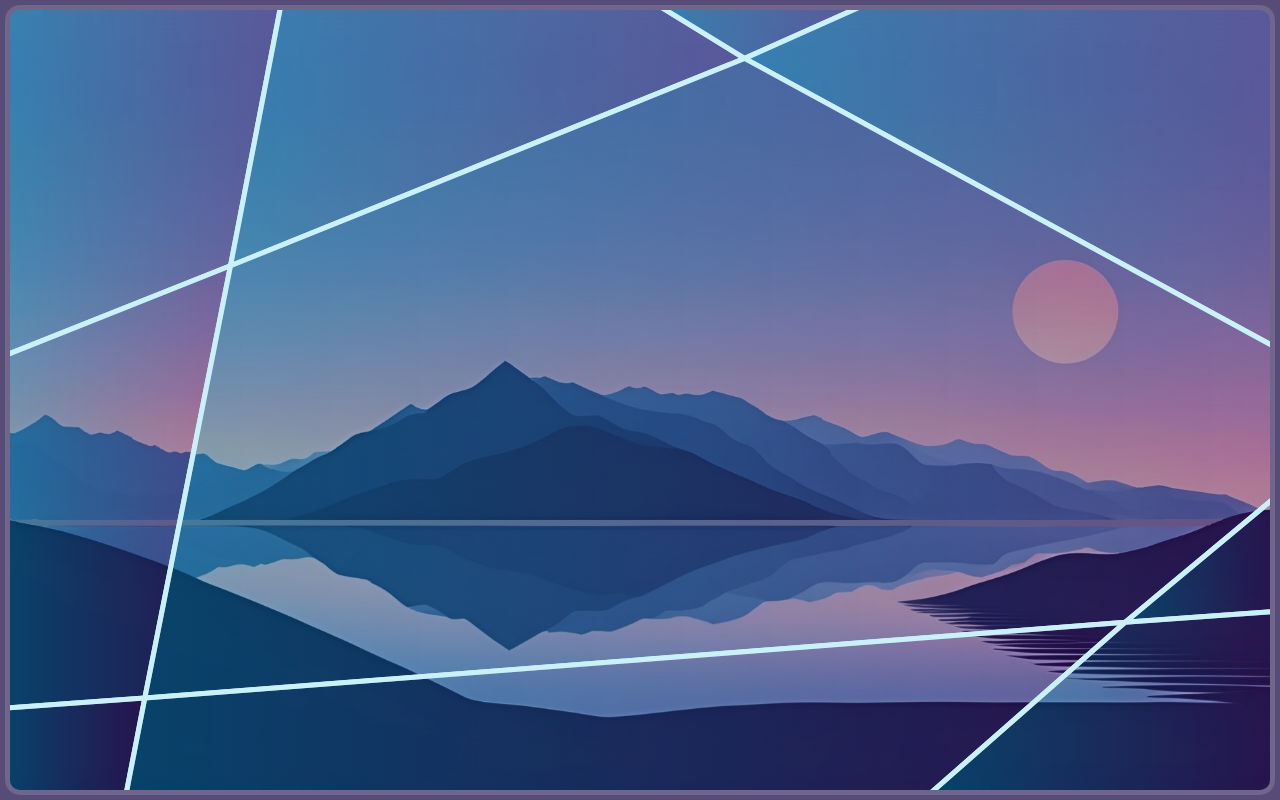
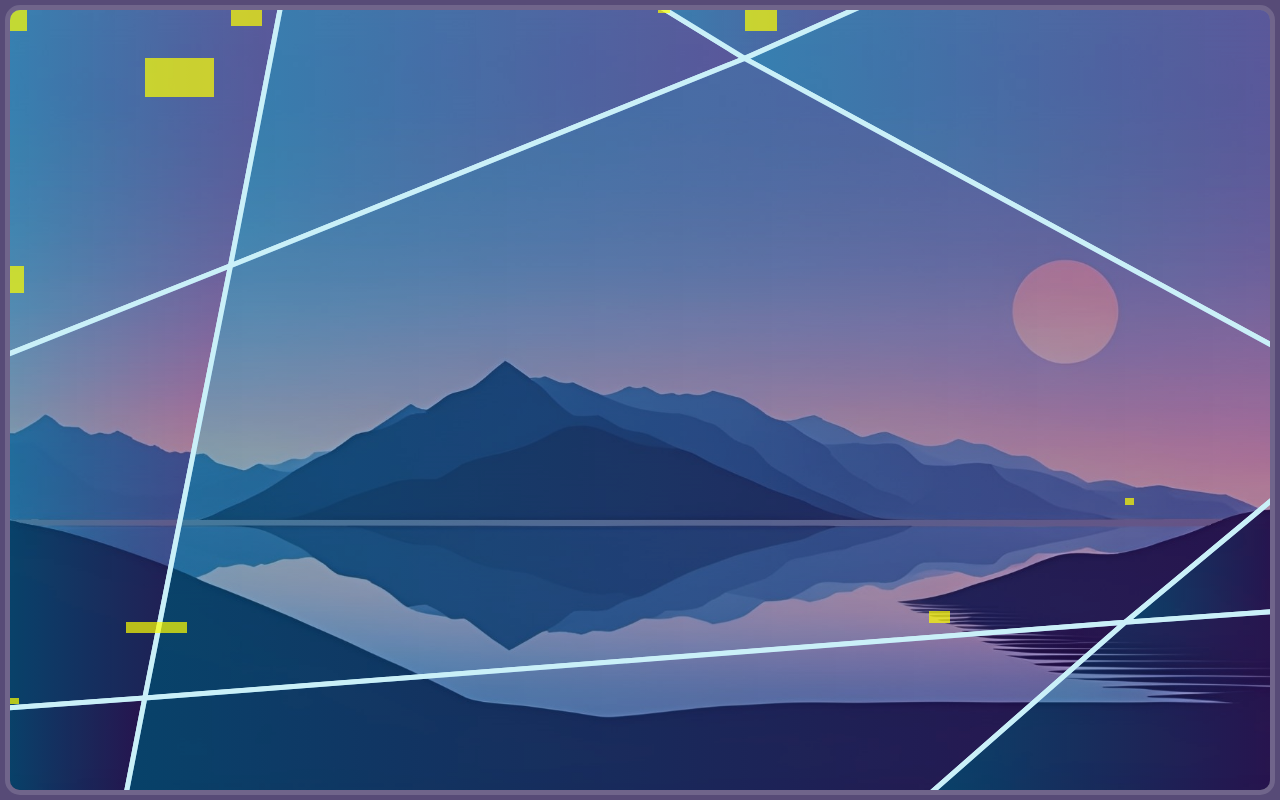
Before and after one commit to Honghui-Li-8/personal-portfolio, a React (Create React App) app: page / in a window 1280 px wide. Built offline with nearby package versions, Linux system fonts and the light colour scheme.

Commit message:
need to fix issue of inner boundary getting expanding polygon bbox

```diff
--- a/src/components/PolygonHomeMenu/PolygonInnerBlock.tsx
+++ b/src/components/PolygonHomeMenu/PolygonInnerBlock.tsx
@@ -31,17 +31,18 @@ const PolygonInnerBlock = ({
       width={"" + bBox.width}
       height={"" + bBox.height}
     >
-      {/* <div
+      <div
         style={{
           display: "flex",
           width: bBox.width,
           height: bBox.height,
-          background: index === 2 ? "yellow" : "none",
+          background: "yellow",
+          // background: index === 2 ? "yellow" : "none",
           opacity: 0.7,
           alignItems: "center",
           justifyContent: "center",
         }}
-      > */}
+      >
         <div
           id={name}
           style={{
@@ -61,7 +62,7 @@ const PolygonInnerBlock = ({
         >
           {name}
         </div>
-      {/* </div> */}
+      </div>
     </foreignObject>
     // <text
     //   // x={centroid.x}
--- a/src/components/PolygonHomeMenu/PolygonSection.tsx
+++ b/src/components/PolygonHomeMenu/PolygonSection.tsx
@@ -43,11 +43,9 @@ const PolygonSection = ({
   const animatedProps = useSpring({
     from: {
       points: calculatePoints(layout_initial[index], dimensions), // Initial collapsed state
-      innerBoundary: calculateInnerBoundary(layout_initial[index], dimensions), // Ensure consistent structure
     },
     to: {
       points, // Target points from state
-      innerBoundary,
     },
     config: { tension: 120, friction: 14 }, // Control smoothness
     // immediate: !loaded, // remove animation on first load
@@ -84,14 +82,10 @@ const PolygonSection = ({
   const handleMouseEnter = () => setHovered(true);
   const handleMouseLeave = () => setHovered(false);
 
-  // const innerBoundary = useMemo(
-  //   () => calculateInnerBoundary(animatedProps.points),
-  //   [points]
-  // );
-  // const points = useMemo(
-  //   () => calculatePoints(vertices, dimensions),
-  //   [vertices, dimensions]
-  // );
+  const loadingFlag = useMemo(
+    () => calculateInnerBoundary(layout_base[0], dimensions),
+    [index]
+  );
 
   /***** Wait for polygon drawing *****/
   useEffect(() => {
```
